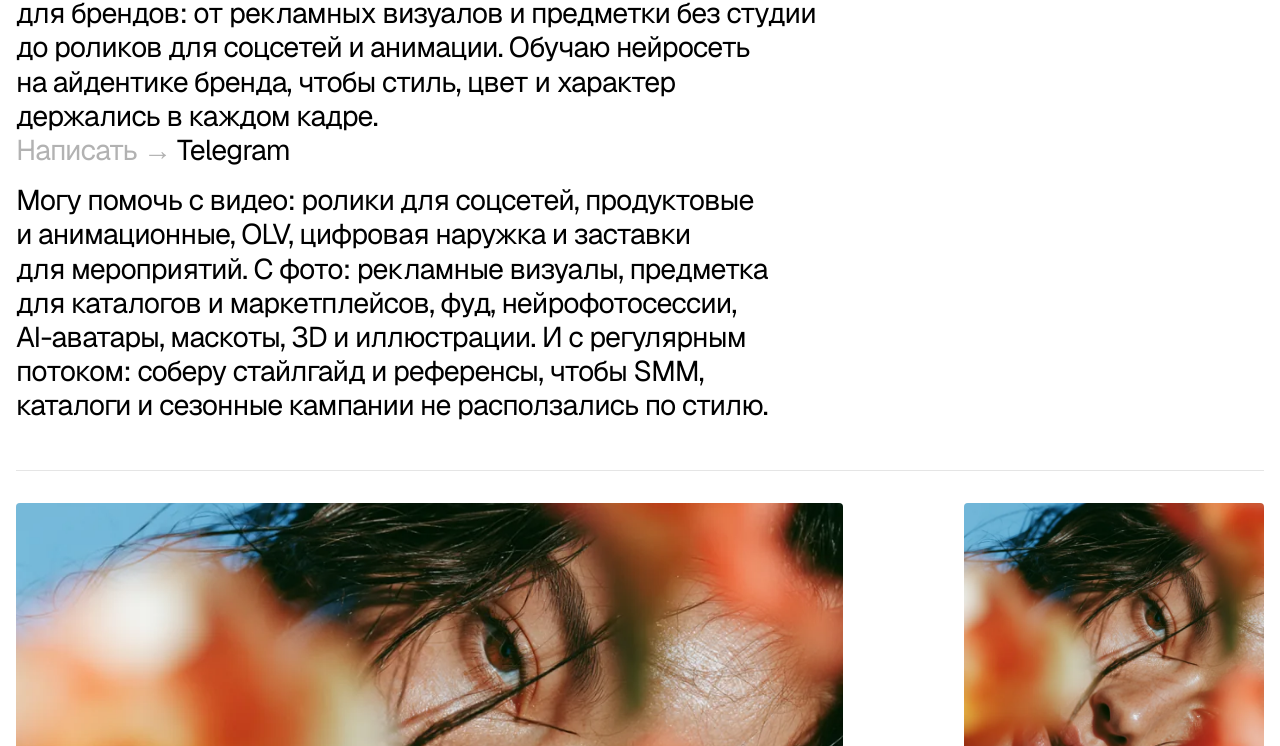
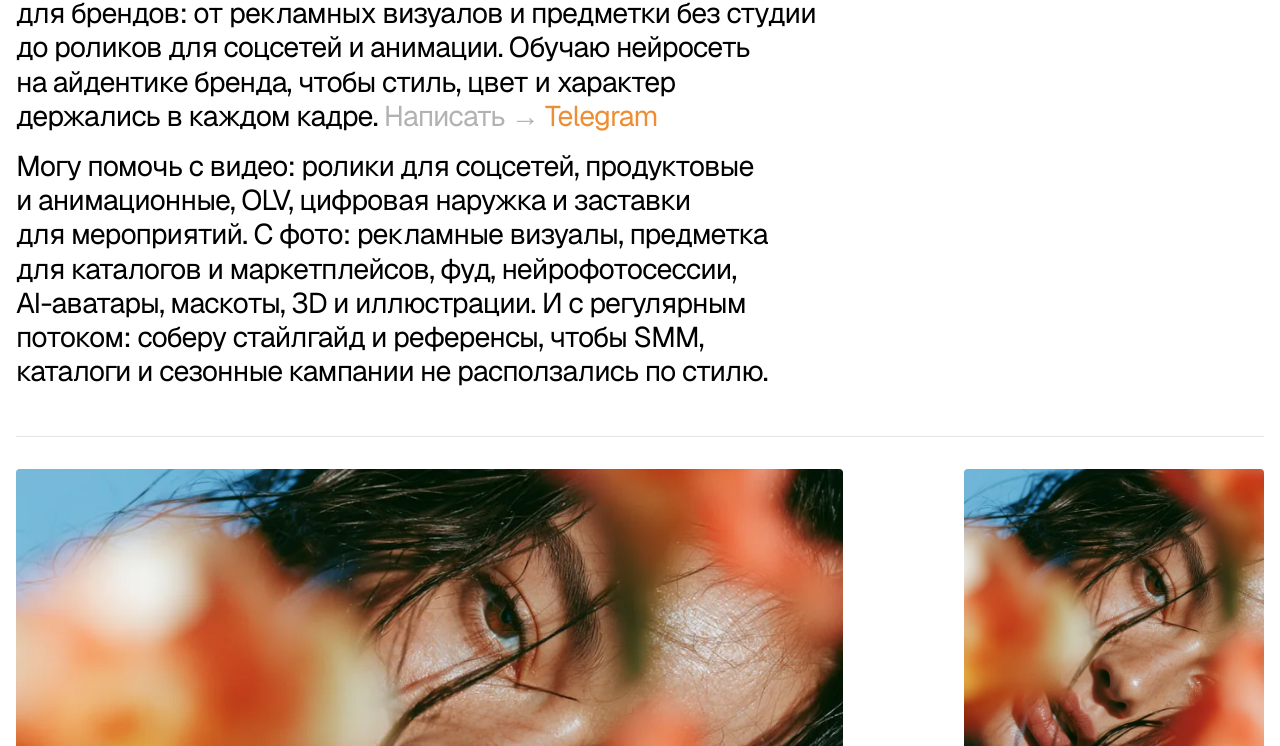
Before and after one commit to yantohidayat433-dot/Inplay, a plain HTML site: page index.html in a window 1280 px wide. In both pictures the pointer is over the link "Telegram". Shown: the part 54-800 px from the top of the page. Drawn offline with nearby package versions, Linux system fonts and the light colour scheme.

Commit message:
Contact back on the last bio line; Telegram turns orange on hover
Co-Authored-By: Claude Opus 5.5 <noreply@anthropic.com>
Claude-Session: https://claude.ai/code/session_01MeEtXrvvSSBCfTpKSMfKyy

```diff
--- a/index.html
+++ b/index.html
@@ -61,9 +61,9 @@ img { display: block; width: 100%; height: 100%; object-fit: cover; }
   line-height: 1.2;
   letter-spacing: -0.03em;
 }
-.intro__contact { display: block; color: var(--muted); }
+.intro__contact { color: var(--muted); white-space: nowrap; }
 .intro__link { transition: color .2s; }
-.intro__link:hover { color: var(--ink); }
+.intro__link:hover { color: var(--accent); }
 .services { margin-top: 16px; }
 .services b { font-weight: 400; }
 .svc { transition: color .2s; }
```
